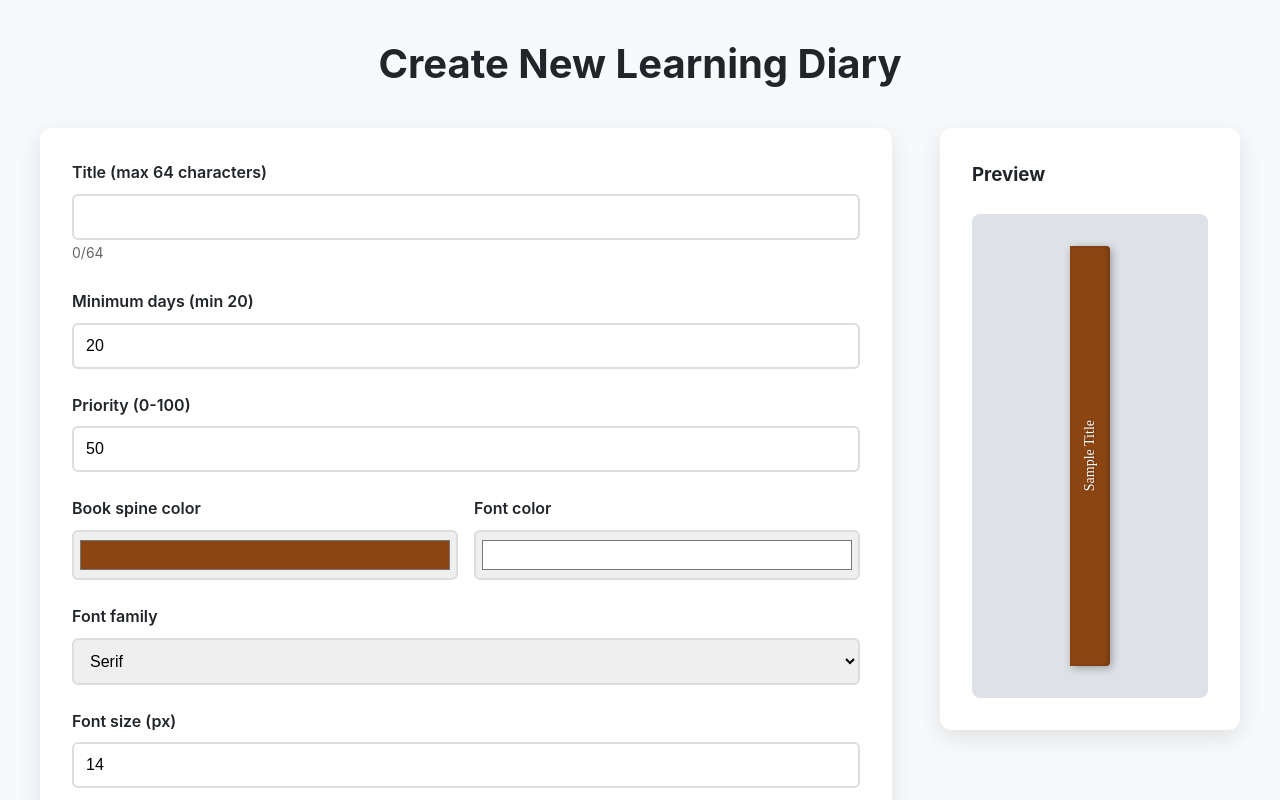
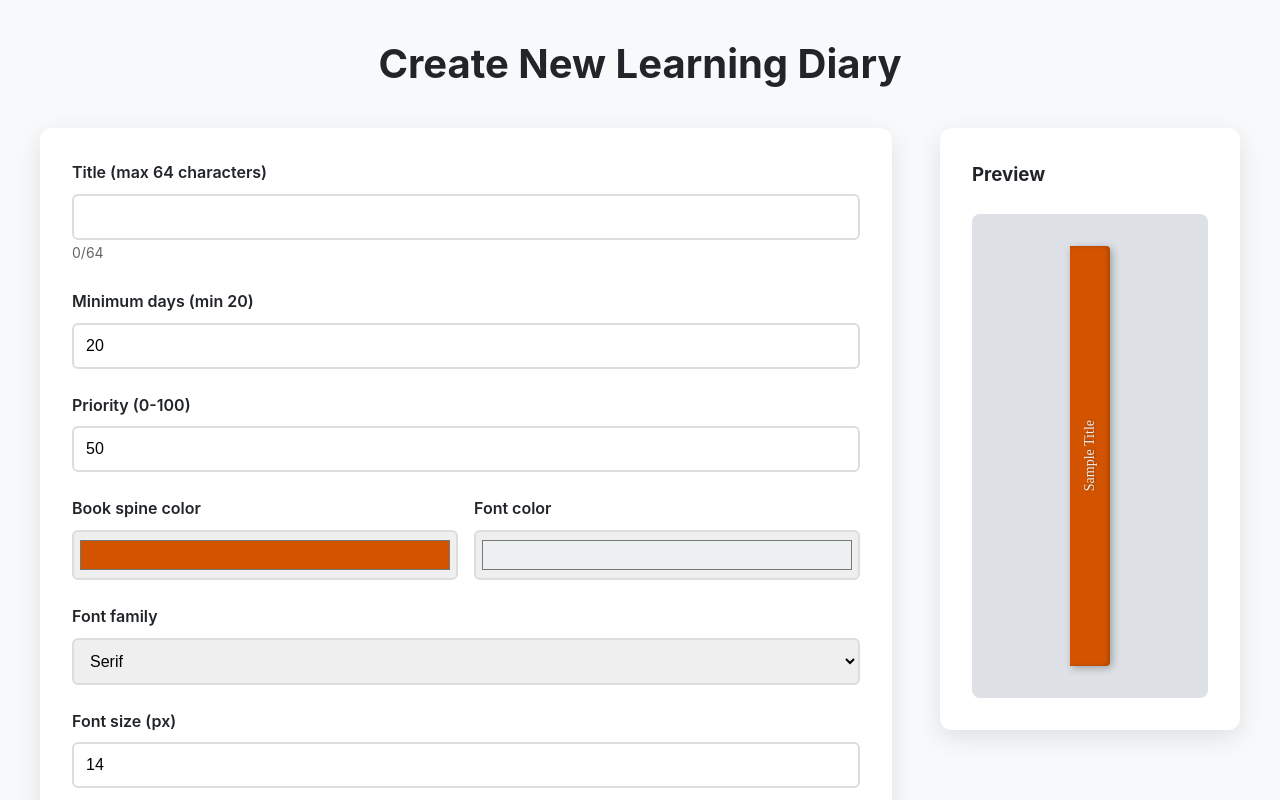
Before and after one commit to koljapluemer/learning-diaries, a Vue app: page /new-diary in a window 1280 px wide. Shown: the top 800 px of the page. Built offline with nearby package versions, Linux system fonts and the light colour scheme.

Commit message:
randomize colors

```diff
--- a/src/views/NewDiaryView.vue
+++ b/src/views/NewDiaryView.vue
@@ -124,12 +124,27 @@ import type { Diary } from '@/composables/useDiaries'
 const router = useRouter()
 const { createDiary: saveDiary } = useDiaries()
 
+const generateRandomColor = () => {
+  const colors = [
+    '#e74c3c', '#3498db', '#2ecc71', '#f39c12', '#9b59b6',
+    '#1abc9c', '#34495e', '#e67e22', '#95a5a6', '#f1c40f',
+    '#8e44ad', '#27ae60', '#c0392b', '#2980b9', '#d35400',
+    '#7f8c8d', '#16a085', '#2c3e50', '#f39800', '#8b4513'
+  ]
+  return colors[Math.floor(Math.random() * colors.length)]
+}
+
+const generateRandomFontColor = () => {
+  const colors = ['#ffffff', '#000000', '#2c3e50', '#ecf0f1', '#34495e', '#f8f9fa']
+  return colors[Math.floor(Math.random() * colors.length)]
+}
+
 const form = ref({
   title: '',
   minDays: 20,
   priority: 50,
-  color: '#8b4513',
-  fontColor: '#ffffff',
+  color: generateRandomColor(),
+  fontColor: generateRandomFontColor(),
   fontFamily: 'serif',
   fontSize: 14,
   bold: false,
```
